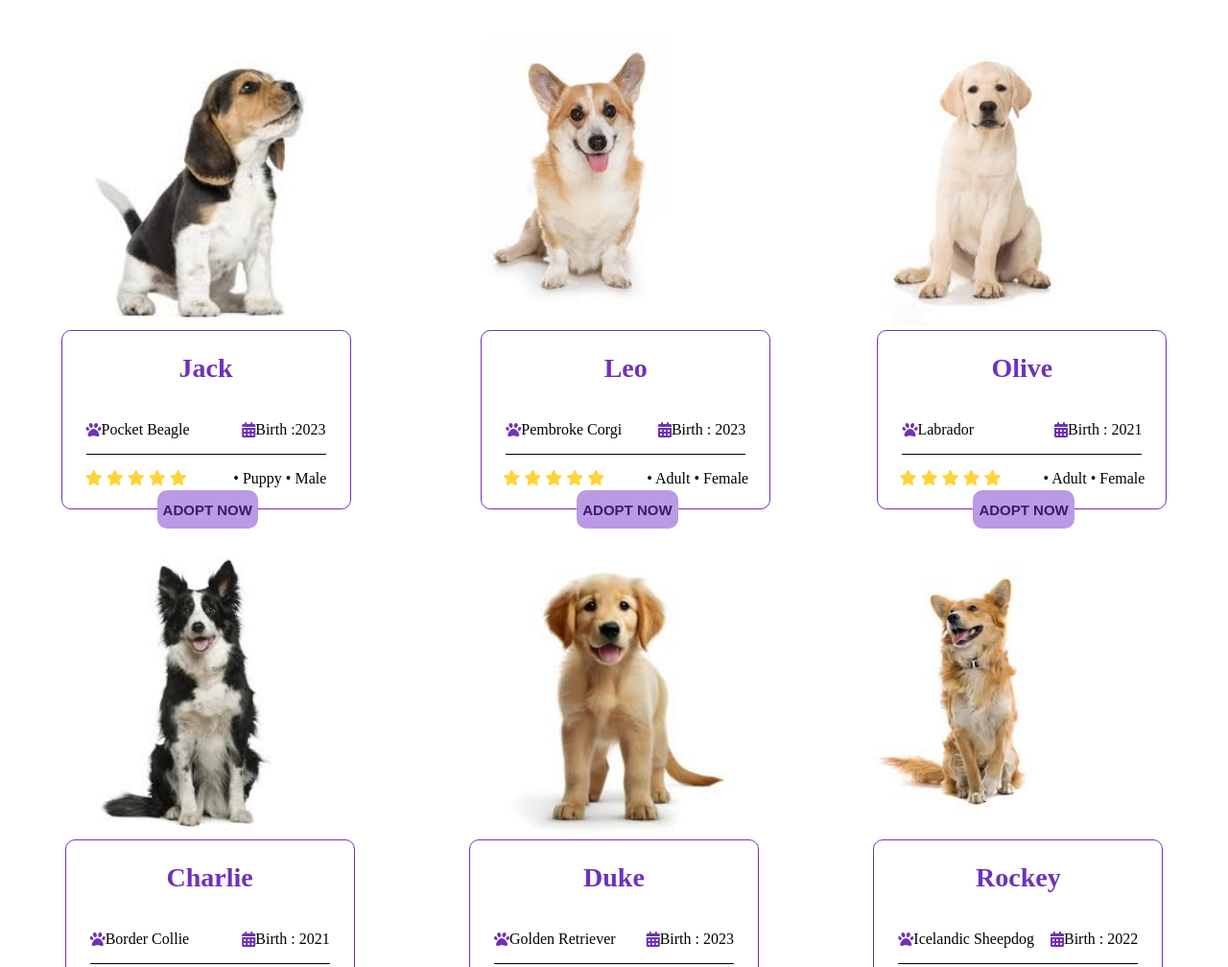
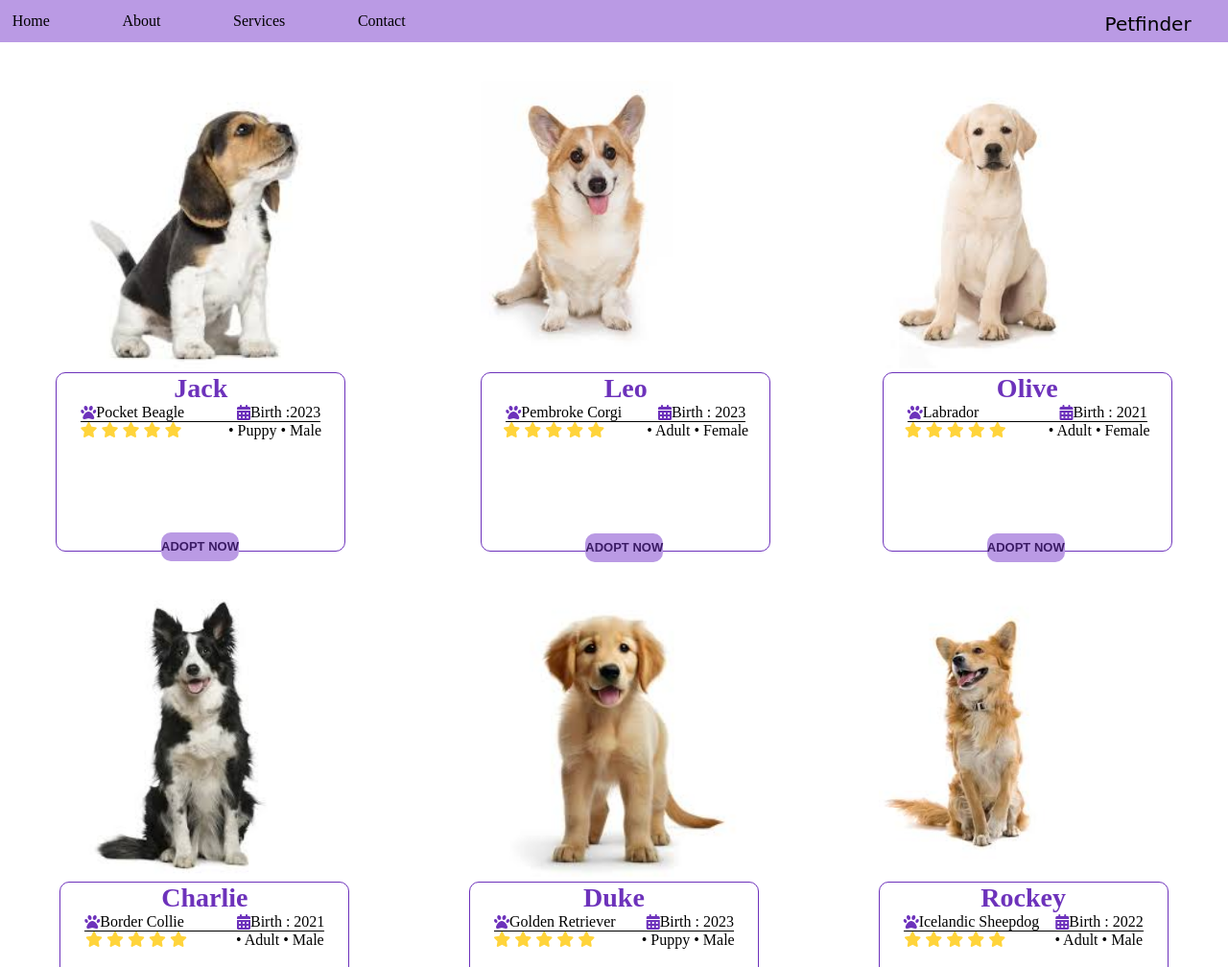
Before and after one commit to nandini0126/PawPlacements-Group-Project-1-icp-7, a plain HTML site: page pages/dog.html in a window 1280 px wide. Shown: the top 1008 px of the page at 96% size. Drawn offline with Linux system fonts and the light colour scheme.

Commit message:
added nav and home changes

```diff
--- a/css/cat.css
+++ b/css/cat.css
@@ -124,13 +124,13 @@
     position: relative;
 }
 .btn{
-    height: 40px;
+    height: 30px;
     background-color: #ba9ae4;
     border: none;
     border-radius: 10px;
     color: #3b1b65;
-    font-size: 15px;
-    font-weight: bolder;
+    font-size: 13px;
+    font-weight:bolder;
 }
 .button{
     display: flex;
@@ -138,4 +138,46 @@
     position: absolute;
     bottom: -20px;
     left: 100px;
+    margin: 3%;
 }
+* {
+    margin: 0;
+    padding: 0;
+}
+
+
+nav {
+    background-color:#ba9ae4;
+    color:black
+}
+
+nav ul {
+    list-style: none;
+    display: flex;
+}
+
+nav ul li {
+    margin-right: 50px;
+    padding: 1%;
+}
+
+nav ul li a {
+    text-decoration:dashed ;
+    color:black;
+}
+
+nav ul li a:hover {
+    color:blue;
+}
+.head-name{
+    float: right;
+    position:fixed;
+    top:0;
+    right:0;
+    padding-top: 1%;
+    padding-right: 3%;
+    font-size: 20px;
+
+  @import url ('https://fonts.googleapis.com/css2?family=Courgette&display=swap');
+  font-family: 'Courgette', cursive;
+}
--- a/pages/dog.html
+++ b/pages/dog.html
@@ -7,6 +7,18 @@
     <link rel="stylesheet" href="../css/cat.css">
 </head>
 <body>
+
+
+
+    <nav>
+        <ul>
+            <li><a href="../index.html #">Home</a></li>
+            <li><a href="sign_up.html #">About</a></li>
+            <li><a href="login.html #">Services</a></li>
+            <li><a href="contact_us.html #">Contact</a></li>
+        </ul>
+    </nav>
+
     <div class="row">
         <div class="container">
             <img src="../img/jack.jpg" class="cat-img">
@@ -183,11 +195,13 @@
             <div class="button">
                 <button class="btn">ADOPT NOW</button>
             </div>
+            <div class="head-name">Petfinder</div>
         </div>
     </div>
 
 
     <script src="https://kit.fontawesome.com/38442ccd2f.js" crossorigin="anonymous"></script>
 
+
 </body>
 </html>
```
Also changed, not shown: index.html (+8 -8 lines), icons/house.png (added), icons/people.png (added), img/doggo.jpg (added), img/doggy.jpg (added).
